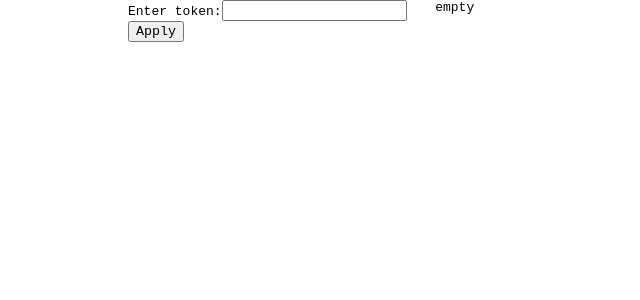
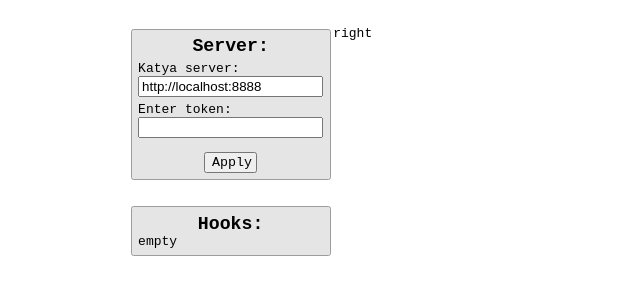
Before and after one commit to MatIvan/KatyaVirtBot-Web, a React (Create React App) app: page / in a window 1280 px wide. Shown: the top 300 px of the page, without its empty margins (0-640 px from the left). Built offline with nearby package versions, Linux system fonts and the light colour scheme.

Commit message:
styles and server field

```diff
--- a/src/components/App/App.css
+++ b/src/components/App/App.css
@@ -1,4 +1,28 @@
 .body-grid {
-  display: grid;
-  grid-template-columns: 30% 70%;
+  display: flex;
+  flex-direction: row;
+  margin-top: 2em;
 }
+
+.form {
+  border: solid 1px #9d9d9d;
+  border-radius: 0.2em;
+  padding: 0.5em;
+  background-color: #e5e5e5;
+  margin: 0.2em;
+}
+
+button {
+  font-family: monospace;
+  cursor: pointer;
+}
+
+label {
+  user-select: none;
+}
+
+h1 {
+  margin: 0;
+  font-size: 1.4em;
+  text-align: center;
+}
--- a/src/components/App/App.js
+++ b/src/components/App/App.js
@@ -13,23 +13,29 @@ function App() {
 
   return (
     <div className='body-grid'>
-      <TokenField
-        onEnter={(newToken) => { setToken(newToken) }} />
-      <HookList
-        hooks={hooks}
-        onSelect={(hookId) => { onHookSelect(hookId) }} />
+      <div className='body-left'>
+        <TokenField
+          onEnter={(url, newToken) => { setToken(url, newToken) }} />
+        <HookList
+          hooks={hooks}
+          onSelect={(hookId) => { onHookSelect(hookId) }} />
+      </div>
+      <div className='body-right'>
+        right
+      </div>
     </div>
   );
 }
 
-function setToken(newToken) {
+function setToken(url, newToken) {
   HookService.fire('hooks', undefined);
+  StorageService.saveUrl(url);
   StorageService.saveToken(newToken);
   ApiService.getAllHooks();
 }
 
-function onHookSelect(hookId) {
-  console.log("hookId: ", hookId)
+function onHookSelect(hook) {
+  console.log("hook: ", hook)
 }
 
 export default App;
--- a/src/components/HookList/HookList.css
+++ b/src/components/HookList/HookList.css
@@ -0,0 +1,16 @@
+.HookList {
+    margin-top: 2em;
+}
+.HookList-line{
+    user-select: none;
+    cursor: pointer;
+}
+
+.HookList-line:hover{
+    background-color: #b7b7b7;
+}
+
+.HookList-line-selected{
+    background-color: #6a6a6a;
+    color: white;
+}
--- a/src/components/HookList/HookList.js
+++ b/src/components/HookList/HookList.js
@@ -1,5 +1,5 @@
 //@ts-check
-import React from 'react';
+import React, { useState } from 'react';
 import './HookList.css';
 
 /**
@@ -10,14 +10,26 @@ import './HookList.css';
  * @param {{hooks: WebHook[] | undefined, onSelect : Function}} props
  */
 function HookList({ hooks, onSelect }) {
+    const [selIndex, setSelIndex] = useState(-1);
+
     if (!hooks || hooks.length < 1) {
-        return (<div className='hooklist'>empty</div>);
+        return (<div className='form HookList'><h1>Hooks:</h1>empty</div>);
     }
     const lines = hooks.map((hook, index) => {
-        return (<div key={'hook-' + index} className='hookline'>{hook.id}</div>)
+        const selected = index === selIndex ? "HookList-line-selected" : "";
+        return (<div
+            key={'hook-' + index}
+            className={'HookList-line ' + selected}
+            onClick={() => {
+                setSelIndex(index);
+                onSelect(hook);
+            }}>
+            {hook.name}
+        </div>)
     });
     return (
-        <div className='hooklist'>
+        <div className='form HookList'>
+            <h1>Hooks:</h1>
             {lines}
         </div>
     );
--- a/src/components/TokenField/TokenField.css
+++ b/src/components/TokenField/TokenField.css
@@ -0,0 +1,20 @@
+.TokenField {
+    display: flex;
+    flex-direction: column;
+
+}
+
+.TokenField-btn {
+    width: 4em;
+    align-self: center;
+    margin-top: 1em;
+}
+
+.TokenField-token {
+    display: flex;
+    flex-direction: column;
+}
+
+.TokenField-token label {
+    margin-top: 0.4em;
+}
--- a/src/components/TokenField/TokenField.js
+++ b/src/components/TokenField/TokenField.js
@@ -7,18 +7,28 @@ import StorageService from '../../service/StorageService';
  * @param {{onEnter : Function}} props
  */
 function TokenField({ onEnter }) {
-    const [token, setToken] = useState(StorageService.getToken());
+    const [token, setToken] = useState(StorageService.getToken() || "");
+    const [url, setUrl] = useState("http://localhost:8888");
     return (
-        <div className='TokenField'>
-            <label htmlFor="token-input">Enter token:</label>
-            <input
-                id="token-input"
-                type="text"
-                value={token}
-                onChange={e => setToken(e.target.value)} />
+        <div className='form TokenField'>
+            <h1>Server:</h1>
+            <div className='TokenField-token'>
+                <label htmlFor="TokenField-url">Katya server:</label>
+                <input
+                    id="TokenField-url"
+                    type="text"
+                    value={url}
+                    onChange={e => setUrl(e.target.value)} />
+                <label htmlFor="TokenField-input">Enter token:</label>
+                <input
+                    id="TokenField-input"
+                    type="text"
+                    value={token}
+                    onChange={e => setToken(e.target.value)} />
+            </div>
             <button
-                className='submit-btn'
-                onClick={() => { onEnter(token) }}
+                className='button TokenField-btn'
+                onClick={() => { onEnter(url, token) }}
             >Apply</button>
         </div>
     );
--- a/src/index.css
+++ b/src/index.css
@@ -7,8 +7,3 @@ body {
   margin: 0 auto;
   font-family: monospace;
 }
-
-button {
-  font-family: monospace;
-  cursor: pointer;
-}
--- a/src/service/ApiService.js
+++ b/src/service/ApiService.js
@@ -13,6 +13,7 @@ import ApiTool from './ApiTool';
 /**
  * @typedef {object} WebHook
  * @property {number} id
+ * @property {string} name
  * @property {number} userId
  * @property {string} url
  * @property {Condition} condition
--- a/src/service/ApiTool.js
+++ b/src/service/ApiTool.js
@@ -1,6 +1,5 @@
 //@ts-check
 import StorageService from './StorageService';
-const BASE_URL = "http://localhost:8888";
 
 /**
  * @param {string} uri
@@ -36,7 +35,7 @@ function sendGet(uri) {
  * @returns {Promise<void> | Promise<any>}
  */
 function fetchJson(uri, opt) {
-    return fetch(BASE_URL + uri, opt)
+    return fetch(StorageService.getUrl() + uri, opt)
         .then(resp => {
             const ok = resp.ok;
             return resp.text().then(txt => {
--- a/src/service/StorageService.js
+++ b/src/service/StorageService.js
@@ -1,4 +1,6 @@
 const TOKEN = 'katya-bot-token';
+const URL = 'katya-bot-url';
+
 /**
  * @param {string} token
  */
@@ -13,13 +15,30 @@ function getToken() {
     return sessionStorage.getItem(TOKEN);
 }
 
-function cleanToken() {
-    return sessionStorage.removeItem(TOKEN);
+/**
+ * @param {string} url
+ */
+function saveUrl(url) {
+    sessionStorage.setItem(URL, url);
+}
+
+/**
+ * @returns {string | undefined} url
+ */
+function getUrl() {
+    return sessionStorage.getItem(URL);
+}
+
+function clean() {
+    sessionStorage.removeItem(URL);
+    sessionStorage.removeItem(TOKEN);
 }
 
 const StorageService = {
+    saveUrl,
+    getUrl,
     saveToken,
     getToken,
-    cleanToken
+    clean
 }
 export default StorageService;
```
